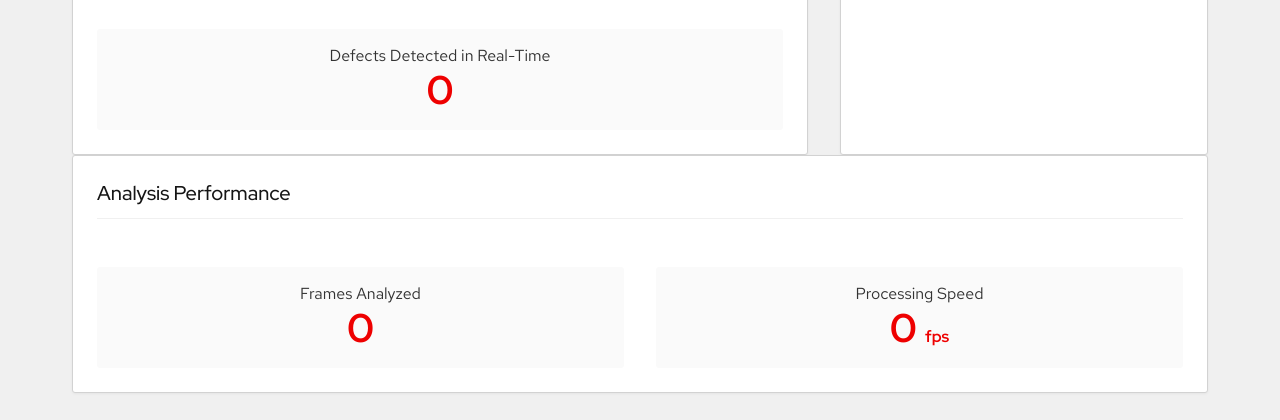
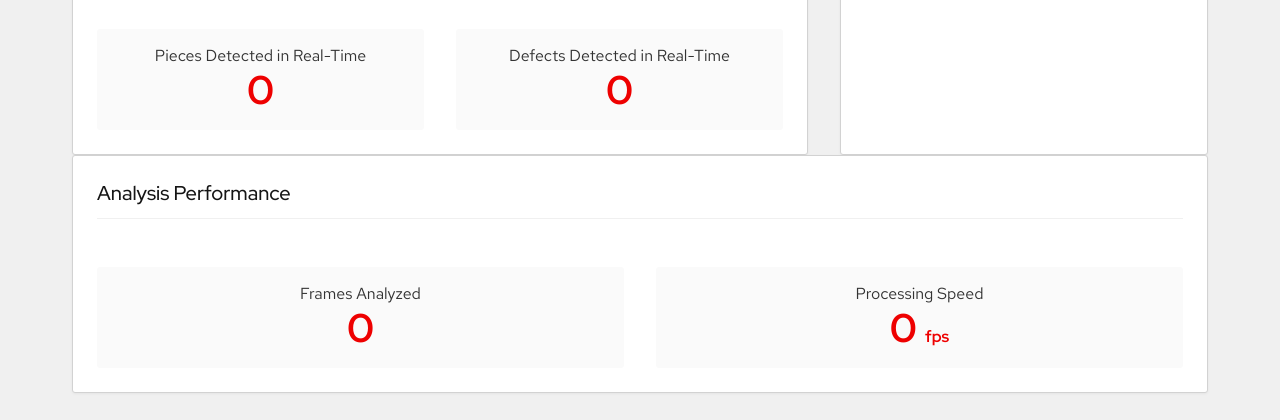
Before and after one commit to lucamaf/edge-defect-detector, a Flask app: page / in a window 1280 px wide. Shown: the part 1127-1547 px from the top of the page. Run offline with Flask 3, Linux system fonts and the light colour scheme.

Commit message:
adding redhat model, modifying html page to track pieces, recorded video

```diff
--- a/app.py
+++ b/app.py
@@ -37,6 +37,15 @@ CAM_INDEX = os.environ.get("CAM_INDEX", "/dev/video0")
 YOLO_CONF_THRESHOLD = float(os.environ.get("YOLO_CONF_THRESHOLD", "0.25"))
 YOLO_IOU_THRESHOLD = float(os.environ.get("YOLO_IOU_THRESHOLD", "0.3"))
 PIECE_MIN_CONFIDENCE = float(os.environ.get("PIECE_MIN_CONFIDENCE", "0.7"))
+# Which of the model's classes represent "the thing being inspected is present" and
+# "a defect was found on it" -- configurable per model rather than hardcoded, so
+# swapping MODEL_PATH to a differently-trained model (different classes, e.g. a
+# "red-hat"/"scratch" pin-inspection model instead of "Piece"/"Defect") just needs
+# these two env vars alongside it. Any other class the model returns (e.g. stray
+# classes from a shared/reused base training run) is ignored entirely -- not drawn,
+# not counted.
+PIECE_CLASS_NAME = os.environ.get("PIECE_CLASS_NAME", "Piece")
+DEFECT_CLASS_NAME = os.environ.get("DEFECT_CLASS_NAME", "Defect")
 # Recording Configuration
 RECORDING_PATH = os.environ.get("RECORDING_PATH", "recordings")
 # FourCC is a 4-byte code used to specify the video codec.
@@ -53,6 +62,7 @@ discrete_requested = False
 # Progressive counter, incremented once per discrete analysis result.
 piece_counter = 0
 detected_defects = 0
+detected_pieces = 0
 frames_analyzed = 0
 # Timestamps of the last N analyzed frames, used to compute a rolling FPS.
 analysis_frame_times = deque(maxlen=30)
@@ -115,14 +125,18 @@ def get_analysis_fps():
 def run_detection_on_frame(frame, yolo_model):
     """Runs YOLO detection on a frame, draws boxes in-place.
 
-    The model has two classes: "Piece" (a piece is present under the camera) and
-    "Defect" (a defect was found on it). These are not the same thing -- a "Piece" box
-    with no "Defect" box means an inspected, good piece; no "Piece" box at all means
-    there's nothing there to inspect, which is a distinct state from "not defective".
+    Only two of the model's classes are meaningful here, named by PIECE_CLASS_NAME (the
+    thing being inspected is present) and DEFECT_CLASS_NAME (a defect was found on it) --
+    these are not the same thing, a presence box with no defect box means an inspected,
+    good piece, while no presence box at all means there's nothing there to inspect, a
+    distinct state from "not defective". Any other class the model returns (e.g. stray
+    classes from a shared/reused base training run) is ignored entirely: not drawn, not
+    counted, so it never shows up in the live feed or affects any result.
 
     Returns (piece_count, defect_count, confidence):
-      - piece_count: number of "Piece" boxes detected (0 means no piece under the camera)
-      - defect_count: number of "Defect" boxes detected
+      - piece_count: number of PIECE_CLASS_NAME boxes detected (0 means nothing under
+        the camera)
+      - defect_count: number of DEFECT_CLASS_NAME boxes detected
       - confidence: the defect box's confidence if any defects were found, else the
         piece box's confidence if a piece was found, else 0.0 if nothing was found
     """
@@ -135,11 +149,16 @@ def run_detection_on_frame(frame, yolo_model):
     for box in boxes:
         class_name = yolo_model.names[int(box.cls)]
         confidence = box.conf.item()
+        is_piece = class_name.lower() == PIECE_CLASS_NAME.lower()
+        is_defect = class_name.lower() == DEFECT_CLASS_NAME.lower()
+
+        if not (is_piece or is_defect):
+            continue
 
         # A single global conf threshold can't be both low enough to catch faint
         # defects and high enough to reject spurious piece detections in the
         # background -- apply the stricter, piece-specific bar here instead.
-        if class_name.lower() == "piece" and confidence < PIECE_MIN_CONFIDENCE:
+        if is_piece and confidence < PIECE_MIN_CONFIDENCE:
             continue
 
         x1, y1, x2, y2 = box.xyxy[0]
@@ -148,10 +167,10 @@ def run_detection_on_frame(frame, yolo_model):
         label = f"{class_name} {confidence:.2f}"
         cv2.putText(frame, label, (x1, y1 - 10),
                     cv2.FONT_HERSHEY_SIMPLEX, 0.5, (0, 0, 255), 2)
-        if class_name.lower() == "defect":
+        if is_defect:
             defect_count += 1
             defect_confidence = max(defect_confidence, confidence)
-        elif class_name.lower() == "piece":
+        else:
             piece_count += 1
             piece_confidence = max(piece_confidence, confidence)
 
@@ -182,7 +201,7 @@ def create_message_frame(message):
 # generate frames from the video capture
 # includes recording logic
 def generate_frames():
-    global analysis_active, detected_defects, video_writer, is_recording, frames_analyzed
+    global analysis_active, detected_defects, detected_pieces, video_writer, is_recording, frames_analyzed
     global discrete_requested, piece_counter, camera_acquired_logged, last_analysis_state
 
     while True:
@@ -253,6 +272,7 @@ def generate_frames():
             yolo_model = get_model()
             piece_count, defect_count, _ = run_detection_on_frame(frame, yolo_model)
             detected_defects = defect_count
+            detected_pieces = piece_count
             frames_analyzed += 1
             analysis_frame_times.append(time.time())
 
@@ -271,6 +291,7 @@ def generate_frames():
             yolo_model = get_model()
             piece_count, defect_count, confidence = run_detection_on_frame(frame, yolo_model)
             detected_defects = defect_count
+            detected_pieces = piece_count
             frames_analyzed += 1
             analysis_frame_times.append(time.time())
 
@@ -482,6 +503,7 @@ def upload_status(job_id):
 def get_defect_count():
     return jsonify({
         'defect_count': detected_defects,
+        'piece_count': detected_pieces,
         'analysis_active': analysis_active,
         'discrete_active': discrete_requested,
         'is_recording': is_recording,
--- a/templates/index.html
+++ b/templates/index.html
@@ -116,9 +116,15 @@
                     </label>
                 </div>
                 <img id="video-stream" src="{{ url_for('video_feed') }}" alt="Live video feed.">
-                <div class="rh-stat-panel">
-                    <div class="label">Defects Detected in Real-Time</div>
-                    <div id="defect-counter" class="value">0</div>
+                <div class="rh-grid" style="grid-template-columns: 1fr 1fr;">
+                    <div class="rh-stat-panel">
+                        <div class="label">Pieces Detected in Real-Time</div>
+                        <div id="piece-counter" class="value">0</div>
+                    </div>
+                    <div class="rh-stat-panel">
+                        <div class="label">Defects Detected in Real-Time</div>
+                        <div id="defect-counter" class="value">0</div>
+                    </div>
                 </div>
             </section>
 
@@ -288,12 +294,14 @@
 
         setInterval(function() {
             const liveCounter = document.getElementById('defect-counter');
+            const livePieceCounter = document.getElementById('piece-counter');
             const framesAnalyzedCounter = document.getElementById('frames-analyzed-counter');
             const fpsCounter = document.getElementById('fps-counter');
             fetch('/get_defect_count')
                 .then(response => response.json())
                 .then(data => {
                     liveCounter.innerText = data.defect_count;
+                    livePieceCounter.innerText = data.piece_count;
                     framesAnalyzedCounter.innerText = data.frames_analyzed;
                     fpsCounter.innerHTML = data.fps + ' <span style="font-size:1rem;">fps</span>';
                     // Reflects ground truth -- setting .checked programmatically does not
```
Also changed, not shown: README.md, 3 other files.
